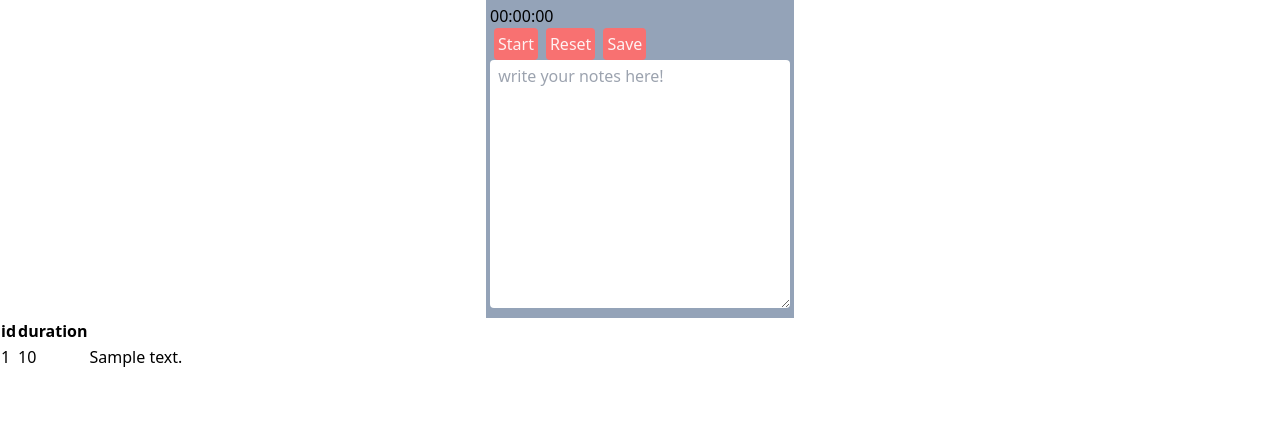
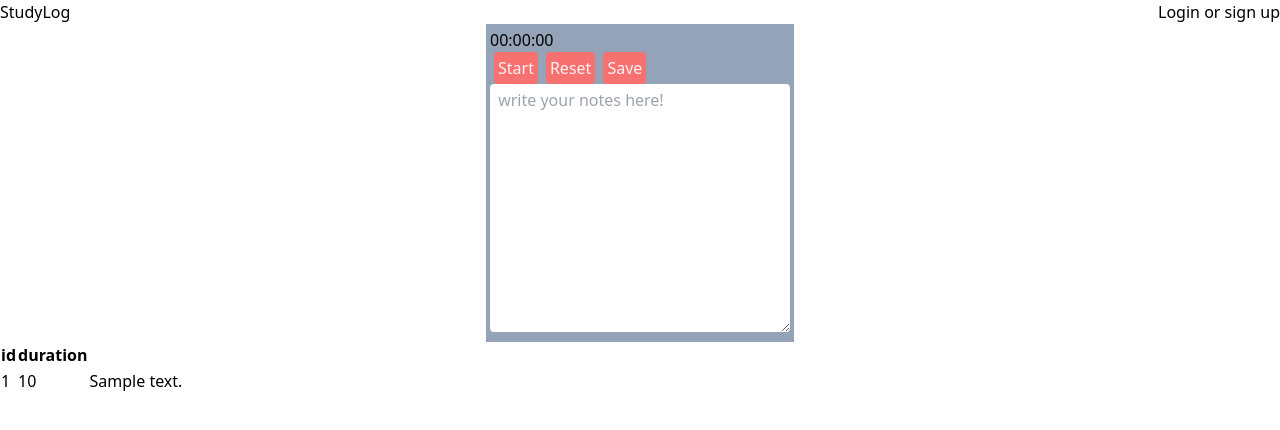
Before and after one commit to rommuloifrn/studyclock, a Django app: template src/base/templates/index.html in a window 1280 px wide. Shown: the top 430 px of the page. Run offline with Django 4.2, Linux system fonts and the light colour scheme; the template is opened without the code that fills it: most values are stand-ins (such as "Sample title", 1, 10 or a date in 2020).

Commit message:
login implemented

```diff
--- a/src/base/static/main.css
+++ b/src/base/static/main.css
@@ -534,6 +534,40 @@ video {
   --tw-backdrop-sepia:  ;
 }
 
+.container {
+  width: 100%;
+}
+
+@media (min-width: 640px) {
+  .container {
+    max-width: 640px;
+  }
+}
+
+@media (min-width: 768px) {
+  .container {
+    max-width: 768px;
+  }
+}
+
+@media (min-width: 1024px) {
+  .container {
+    max-width: 1024px;
+  }
+}
+
+@media (min-width: 1280px) {
+  .container {
+    max-width: 1280px;
+  }
+}
+
+@media (min-width: 1536px) {
+  .container {
+    max-width: 1536px;
+  }
+}
+
 .btn {
   margin-left: 0.25rem;
   margin-right: 0.25rem;
@@ -554,6 +588,14 @@ video {
   margin-right: auto;
 }
 
+.mr-10 {
+  margin-right: 2.5rem;
+}
+
+.block {
+  display: block;
+}
+
 .flex {
   display: flex;
 }
@@ -564,14 +606,6 @@ video {
 
 .hidden {
   display: none;
-}
-
-.h-28 {
-  height: 7rem;
-}
-
-.w-80 {
-  width: 20rem;
 }
 
 .w-max {
@@ -587,6 +621,10 @@ video {
   flex-direction: column;
 }
 
+.justify-between {
+  justify-content: space-between;
+}
+
 .rounded {
   border-radius: 0.25rem;
 }
@@ -600,6 +638,11 @@ video {
   background-color: transparent;
 }
 
+.bg-slate-500 {
+  --tw-bg-opacity: 1;
+  background-color: rgb(100 116 139 / var(--tw-bg-opacity));
+}
+
 .p-1 {
   padding: 0.25rem;
 }
--- a/src/base/static/tailwind/tailwind.config.js
+++ b/src/base/static/tailwind/tailwind.config.js
@@ -1,6 +1,6 @@
 /** @type {import('tailwindcss').Config} */
 module.exports = {
-  content: ["../../templates/*.{html, js}"],
+  content: ["../../templates/**/*.{html, js}"],
   theme: {
     extend: {},
   },
--- /dev/null
+++ b/src/base/templates/base.html
@@ -0,0 +1,26 @@
+{% load static %}
+<!DOCTYPE html>
+<html lang="en">
+<head>
+    <meta charset="UTF-8">
+    <meta http-equiv="X-UA-Compatible" content="IE=edge">
+    <meta name="viewport" content="width=device-width, initial-scale=1.0">
+    <title>{% block title %}{% endblock title %}</title>
+    <link rel="stylesheet" href="{% static 'main.css' %}">
+</head>
+<body class="container mx-auto">
+    <header class="flex justify-between">
+        <div>StudyLog</div>
+        <div></div>
+        <div>
+            {% if request.user.is_authenticated %}
+            Hi, {{request.user}}!
+            {% else %}
+            <a href="{% url 'login' %}">Login or sign up</a>
+            {% endif %}
+        </div>
+    </header>
+    {% block content %}{% endblock content %}
+
+</body>
+</html>
--- a/src/base/templates/index.html
+++ b/src/base/templates/index.html
@@ -1,15 +1,7 @@
+{% extends 'base.html' %}
 {% load static %}
-<!DOCTYPE html>
-<html lang="en">
-<head>
-    <meta charset="UTF-8">
-    <meta name="viewport" content="width=device-width, initial-scale=1.0">
-    <title>me chrono!</title>
 
-    <link rel="stylesheet" href="{% static 'main.css' %}">
-</head>
-<body>
-
+{% block content %}
 
     <div class="watch bg-slate-400 p-1 w-max mx-auto flex flex-col">
 
@@ -47,5 +39,5 @@
     {% endfor %}
     </table>
     <script src="{% static 'main.js' %}"></script>
-</body>
-</html>
+
+{% endblock content %}
--- a/src/base/urls.py
+++ b/src/base/urls.py
@@ -4,4 +4,5 @@ from . import views
 urlpatterns = [
     #path('', views.index, name='index'),
     path('', views.Chronometer.as_view(), name='chrono'),
+    path('login', views.Login.as_view(), name='login'),
 ]
```
Also changed, not shown: src/base/templates/registration/login.html (added, +12 -0 lines), src/base/views.py (+10 -0 lines).
